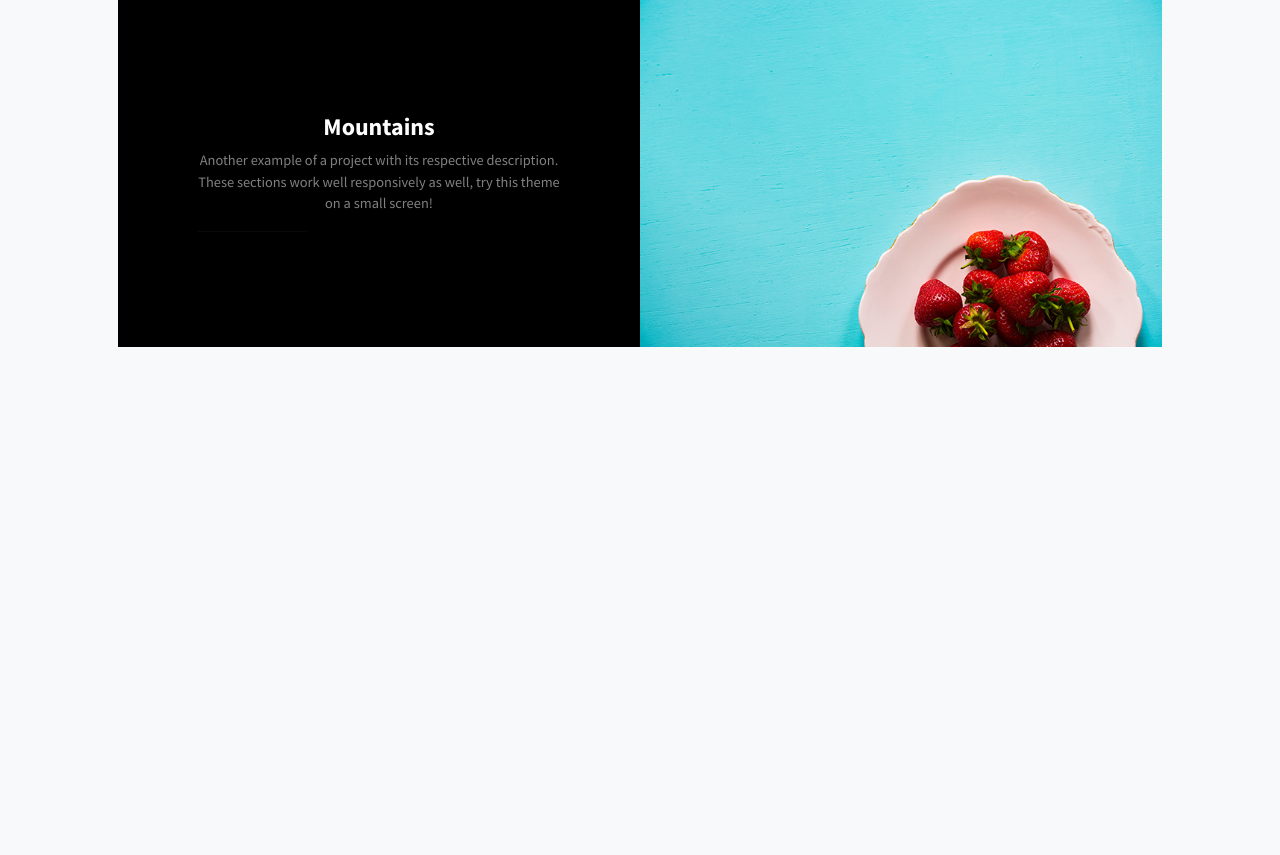
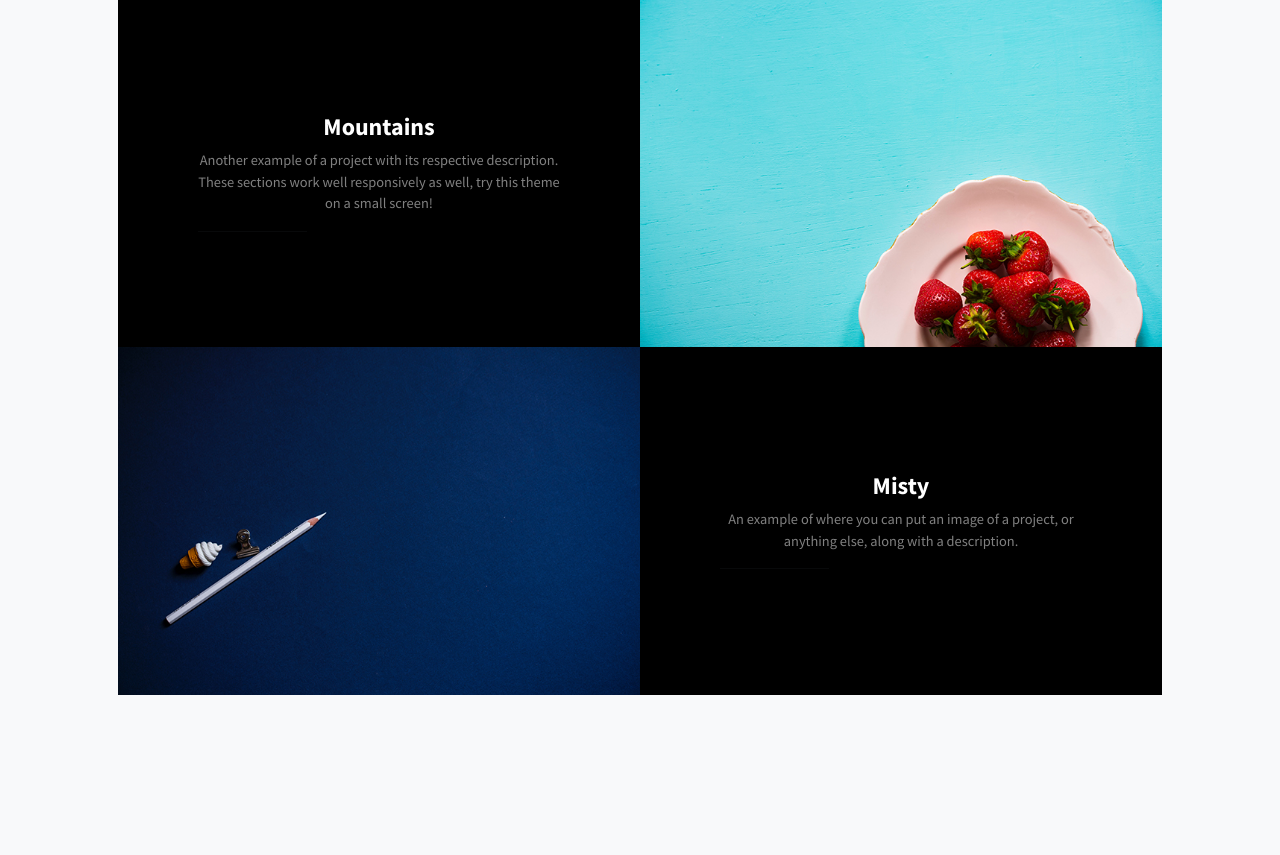
Before and after one commit to ObiBaratt/PetPage, a Flask app: page /snow in a window 1280 px wide. Shown: the part 1022-1877 px from the top of the page. Before the commit the page ends 1369 px from the top, so only its background shows below. Run offline with Flask 2, Linux system fonts and the light colour scheme; some libraries are stand-ins or nearby versions.

Commit message:
Setup snow.html as template for other themed pages

```diff
--- a/templates/snow.html
+++ b/templates/snow.html
@@ -3,7 +3,7 @@
 <body>
         <section class="projects-section bg-light" id="projects">
             <div class="container px-4 px-lg-5">
-                <!-- Featured Project Row-->
+                <!-- Featured Pic Row-->
                 <div class="row gx-0 mb-4 mb-lg-5 align-items-center">
                     <div class="col-xl-8 col-lg-7"><img class="img-fluid mb-3 mb-lg-0" src="static/assets/img/portfolio-1.jpg" alt="..." /></div>
                     <div class="col-xl-4 col-lg-5">
@@ -13,7 +13,7 @@
                         </div>
                     </div>
                 </div>
-                <!-- Project One Row-->
+                <!-- Pic One Row-->
                 <div class="row gx-0 mb-5 mb-lg-0 justify-content-center">
                     <div class="col-lg-6"><img class="img-fluid" src="static/assets/img/portfolio-2.jpg" alt="..." /></div>
                     <div class="col-lg-6">
@@ -28,7 +28,7 @@
                         </div>
                     </div>
                 </div>
-                <!-- Project Two Row-->
+                <!-- Pic Two Row-->
                 <div class="row gx-0 justify-content-center">
                     <div class="col-lg-6"><img class="img-fluid" src="static/assets/img/portfolio-3.jpg" alt="..." /></div>
                     <div class="col-lg-6 order-lg-first">
@@ -43,6 +43,21 @@
                         </div>
                     </div>
                 </div>
+                <!-- Pic Three Row-->
+                 <div class="row gx-0 mb-5 mb-lg-0 justify-content-center">
+                    <div class="col-lg-6"><img class="img-fluid" src="static/assets/img/portfolio-2.jpg" alt="..." /></div>
+                    <div class="col-lg-6">
+                        <div class="bg-black text-center h-100 project">
+                            <div class="d-flex h-100">
+                                <div class="project-text w-100 my-auto text-center text-lg-left">
+                                    <h4 class="text-white">Misty</h4>
+                                    <p class="mb-0 text-white-50">An example of where you can put an image of a project, or anything else, along with a description.</p>
+                                    <hr class="d-none d-lg-block mb-0 ms-0" />
+                                </div>
+                            </div>
+                        </div>
+                    </div>
+                </div>
             </div>
         </section>
 </body>
```
